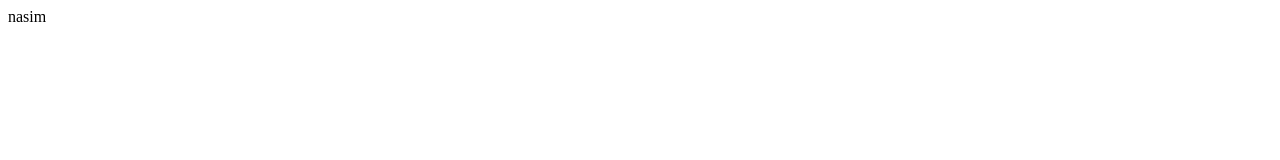
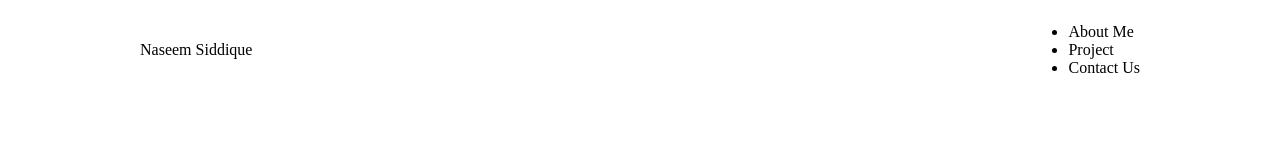
Before and after one commit to nasim223/frontendsimplified, a plain HTML site: page index.html in a window 1280 px wide. Drawn offline with Linux system fonts and the light colour scheme.

Commit message:
first commit

```diff
--- a/index.html
+++ b/index.html
@@ -4,9 +4,19 @@
     <meta charset="UTF-8">
     <meta http-equiv="X-UA-Compatible" content="IE=edge">
     <meta name="viewport" content="width=device-width, initial-scale=1.0">
-    <title>Document</title>
+    <link rel="stylesheet" href="styles.css">
+    <title>My Portfolio</title>
 </head>
 <body>
-    nasim
+   <section id="myself">
+      <nav>
+        <div class="mylogo">Naseem Siddique</div>
+        <ul>
+            <li><a>About Me</a></li>
+            <li><a>Project</a></li>
+            <li><a>Contact Us</a></li>
+        </ul>
+      </nav>
+   </section>
 </body>
 </html>
--- /dev/null
+++ b/styles.css
@@ -0,0 +1,16 @@
+*{
+    padding: 0px;
+    margin: 0px;
+    box-sizing: border-box;
+}
+
+
+nav {
+    height: 100px;
+    width: 100%;
+    max-width: 1000px;
+    margin: 0 auto;
+    display: flex;
+    justify-content: space-between;
+    align-items: center;
+}
```
Also changed, not shown: style.css (deleted).
